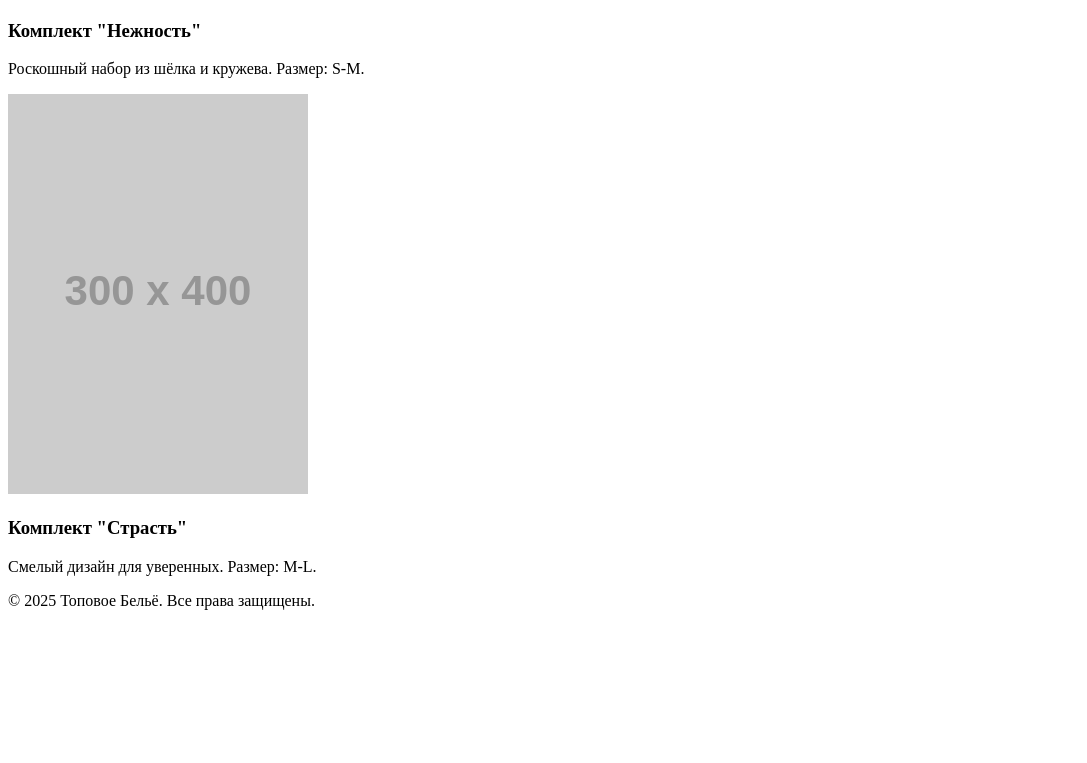
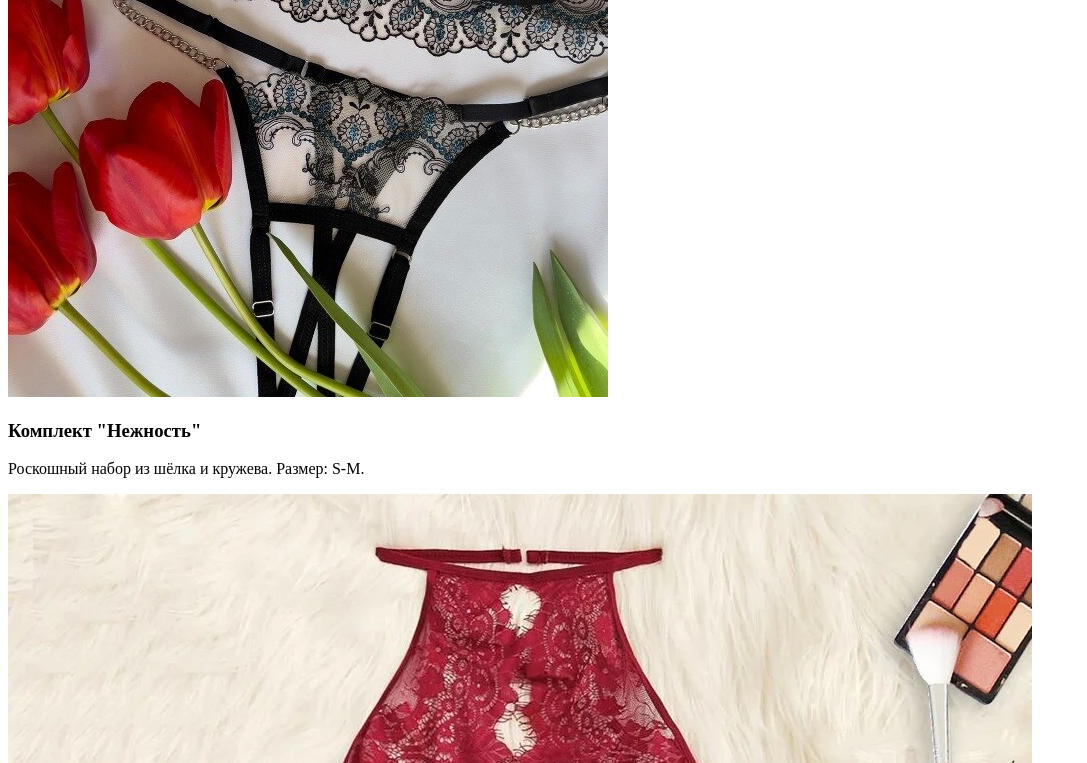
Before and after one commit to Bam8877584/lingerie-shop, a plain HTML site: page index.html in a window 1280 px wide. Shown: the part 517-1280 px from the top of the page, without its empty margins (0-1087 px from the left). Before the commit the page ends 1143 px from the top, so only its background shows below. Drawn offline with Linux system fonts and the light colour scheme; placeholder pictures from the web are drawn by us.

Commit message:
Добавлены реальные изображения в папку images

```diff
--- a/index.html
+++ b/index.html
@@ -14,12 +14,12 @@
 
     <section class="gallery">
         <div class="item">
-            <img src="https://via.placeholder.com/300x400" alt="Комплект белья">
+            <img src="./images/lingerie1.jpg" alt="Комплект белья">
             <h3>Комплект "Нежность"</h3>
             <p>Роскошный набор из шёлка и кружева. Размер: S-M.</p>
         </div>
         <div class="item">
-            <img src="https://via.placeholder.com/300x400" alt="Комплект белья">
+            <img src="./images/lingerie2.jpg" alt="Комплект белья">
             <h3>Комплект "Страсть"</h3>
             <p>Смелый дизайн для уверенных. Размер: M-L.</p>
         </div>
```
